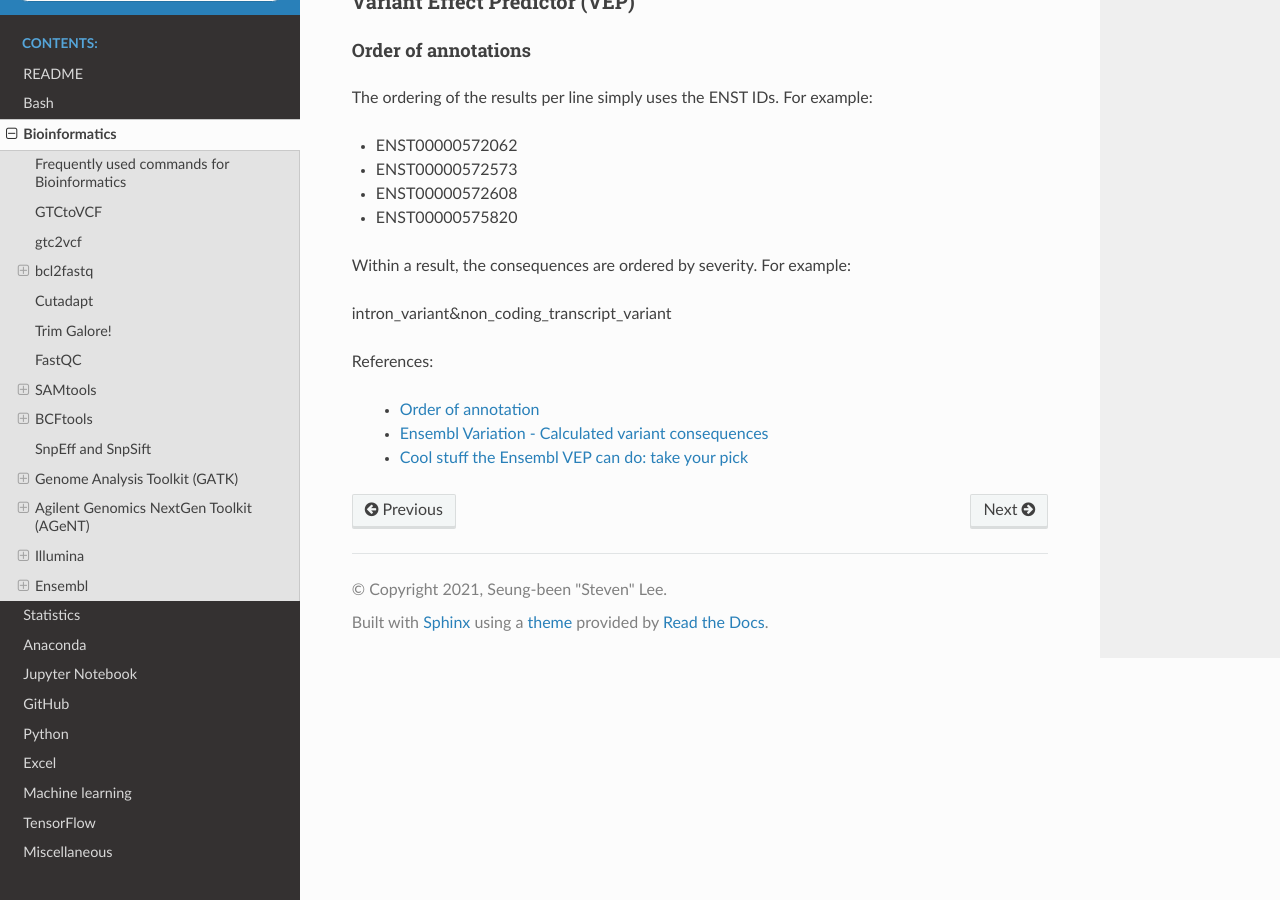
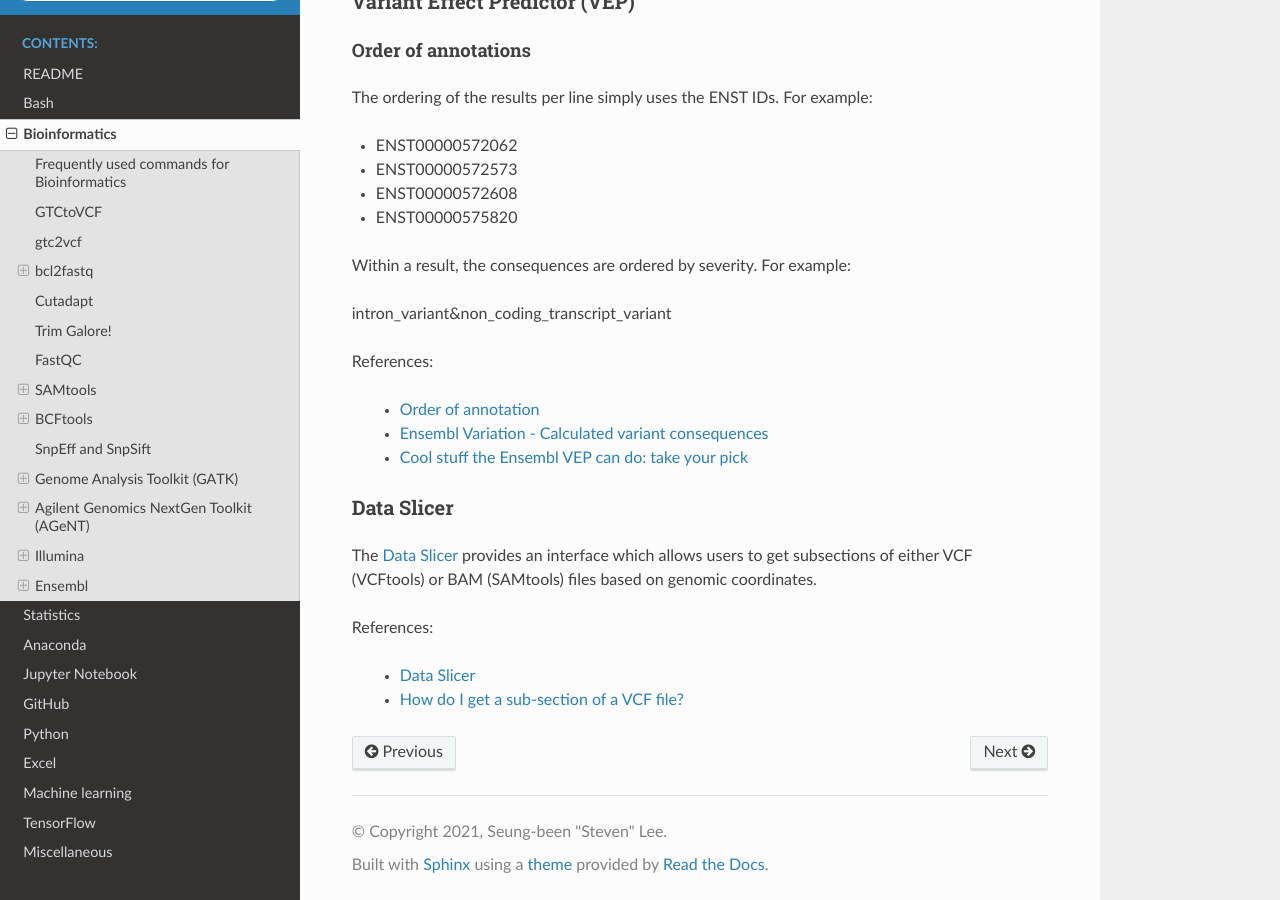
Before and after one commit to sbslee/notes, a Sphinx documentation site: the page built from docs/bioinformatics.rst, in a window 1280 px wide and 900 px high, scrolled down 10693 px. Built offline with Sphinx 7.4.7 and the Read the Docs theme 2.0.0, drawn with Linux system fonts in a browser that asks for light colours.

Commit message:
Update notes

```diff
--- a/docs/bioinformatics.rst
+++ b/docs/bioinformatics.rst
@@ -569,3 +569,13 @@ References:
   - `Order of annotation <https://github.com/Ensembl/ensembl-vep/issues/193>`__
   - `Ensembl Variation - Calculated variant consequences <https://m.ensembl.org/info/genome/variation/prediction/predicted_data.html>`__
   - `Cool stuff the Ensembl VEP can do: take your pick <https://www.ensembl.info/2019/03/22/cool-stuff-the-ensembl-vep-can-do-take-your-pick/>`__
+
+Data Slicer
+-----------
+
+The `Data Slicer <http://grch37.ensembl.org/Homo_sapiens/Tools/DataSlicer?db=core;expand_form=true;tl=p4LmwgtfOgvfuAbL-7339566>`__ provides an interface which allows users to get subsections of either VCF (VCFtools) or BAM (SAMtools) files based on genomic coordinates.
+
+References:
+
+  - `Data Slicer <https://www.internationalgenome.org/data-slicer>`__
+  - `How do I get a sub-section of a VCF file? <https://www.internationalgenome.org/faq/how-do-i-get-sub-section-vcf-file/>`__
```
